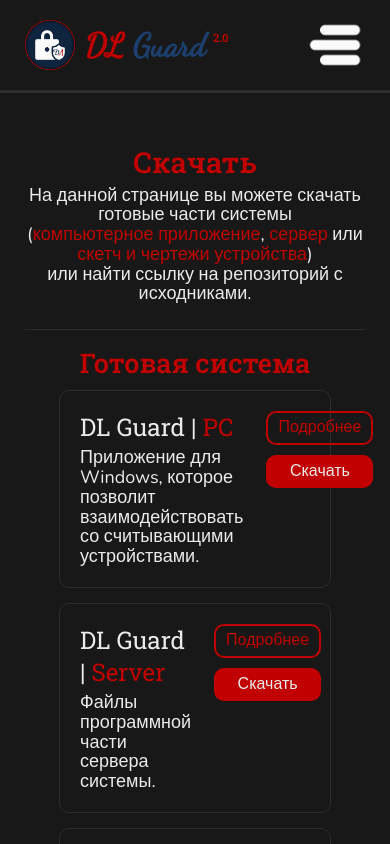
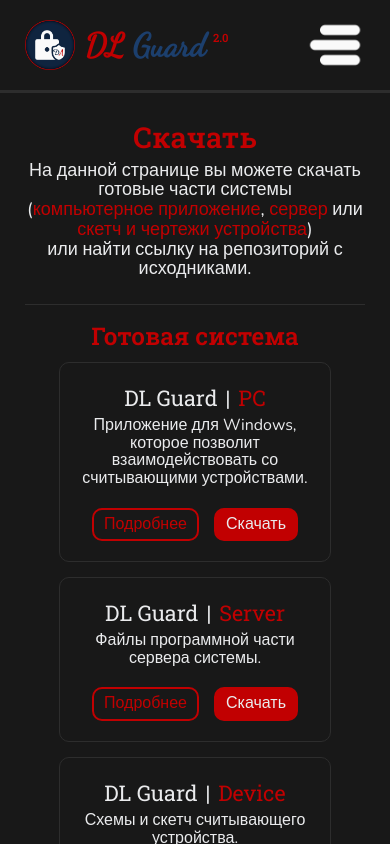
Before and after one commit to Qaddis/dl-guard, a Next.js app: page /download in a window 390 px wide. Shown: the top 844 px of the page. Built offline with nearby package versions, Linux system fonts and the light colour scheme.

Commit message:
Various small changes; The 404 page is now responsive; Download page is now responsive.

```diff
--- a/src/app/download/Download.module.scss
+++ b/src/app/download/Download.module.scss
@@ -49,3 +49,19 @@
 		}
 	}
 }
+
+// Large mobile
+@media (max-width: 425px) {
+	.download {
+		padding: 25px 0;
+	}
+
+	.heading {
+		font-size: 1.35em;
+	}
+
+	.sources {
+		font-size: 1em;
+		text-align: center;
+	}
+}
--- a/src/app/download/[product]/Product.tsx
+++ b/src/app/download/[product]/Product.tsx
@@ -48,7 +48,7 @@
 						<h3 className={classes.heading}>Технологии</h3>
 						<ol className={classes.techs}>
 							{techs.map(item => (
-								<li>{item}</li>
+								<li key={item}>{item}</li>
 							))}
 						</ol>
 
--- a/src/components/AppHeader/index.tsx
+++ b/src/components/AppHeader/index.tsx
@@ -18,11 +18,8 @@
 		const previously = scrollY.getPrevious()
 
 		if (previously) {
-			if (latest > 150 && latest > previously) {
-				if (latest - previously > 10) setIsHidden(true)
-			} else {
-				if (previously - latest > 10) setIsHidden(false)
-			}
+			if (latest > 150 && latest > previously) setIsHidden(true)
+			else setIsHidden(false)
 		}
 	})
 
--- a/src/components/Landing/Landing.module.scss
+++ b/src/components/Landing/Landing.module.scss
@@ -55,12 +55,14 @@
 @media (max-width: 1024px) {
 	.heading {
 		font-size: 1.8em !important;
-		text-align: center;
 	}
 
 	.description {
 		font-size: 1em !important;
-		text-align: center;
+	}
+
+	.info {
+		max-width: 65%;
 	}
 }
 
--- a/src/components/ui/Li/Li.module.scss
+++ b/src/components/ui/Li/Li.module.scss
@@ -57,6 +57,10 @@
 		display: flex;
 		flex-direction: column;
 		gap: 10px;
+
+		button {
+			width: 100%;
+		}
 	}
 
 	.heading {
@@ -66,6 +70,13 @@
 
 		span {
 			color: var(--accent);
+
+			&::before {
+				content: "|";
+				color: var(--text);
+				display: inline-block;
+				padding: 0 8px;
+			}
 		}
 	}
 
@@ -94,6 +105,32 @@
 			max-width: 100%;
 		}
 	}
+
+	.materials-li {
+		flex-direction: column;
+		column-gap: 0;
+		row-gap: 10px;
+
+		.heading {
+			text-align: center;
+		}
+
+		.description {
+			text-align: center;
+		}
+
+		div:nth-child(2) {
+			width: 100%;
+			flex-direction: row;
+			justify-content: center;
+			row-gap: 0;
+			column-gap: 15px;
+
+			button {
+				width: auto;
+			}
+		}
+	}
 }
 
 // Large mobile
@@ -104,4 +141,42 @@
 			line-height: 1;
 		}
 	}
+
+	.materials-li {
+		row-gap: 20px;
+
+		.heading {
+			font-size: 1.2em;
+		}
+
+		.description {
+			font-size: 16px;
+		}
+	}
 }
+
+// Average mobile
+@media (max-width: 375px) {
+	.materials-li {
+		div:nth-child(2) {
+			flex-direction: column;
+			column-gap: 0;
+			row-gap: 10px;
+		}
+
+		button {
+			width: 100% !important;
+		}
+
+		.heading {
+			line-height: 1.05;
+			margin-bottom: 8px;
+
+			span::before {
+				content: "";
+				padding: 0;
+				display: block;
+			}
+		}
+	}
+}
--- a/src/components/ui/Li/MaterialsLi.tsx
+++ b/src/components/ui/Li/MaterialsLi.tsx
@@ -32,7 +32,7 @@
 		>
 			<div>
 				<h3 className={classes.heading}>
-					DL Guard | <span>{title}</span>
+					DL Guard<span>{title}</span>
 				</h3>
 				<p className={classes.description}>{description}</p>
 			</div>
@@ -40,12 +40,10 @@
 				<OutlineButton onClick={handleClick}>Подробнее</OutlineButton>
 				{path ? (
 					<a href={path} download>
-						<Button styles={{ width: "100%" }}>Скачать</Button>
+						<Button>Скачать</Button>
 					</a>
 				) : (
-					<Button styles={{ width: "100%" }} disabled>
-						Скачать
-					</Button>
+					<Button disabled>Скачать</Button>
 				)}
 			</div>
 		</motion.li>
```
Also changed, not shown: src/app/NotFound.module.scss (+0 -20 lines), src/components/Landing/index.tsx (+2 -10 lines).
